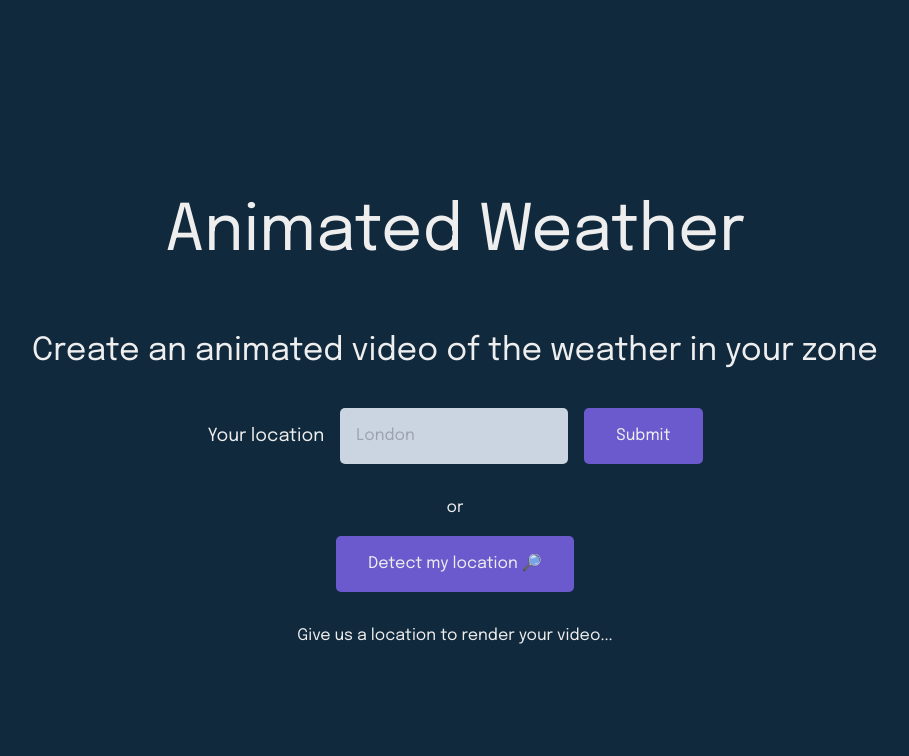
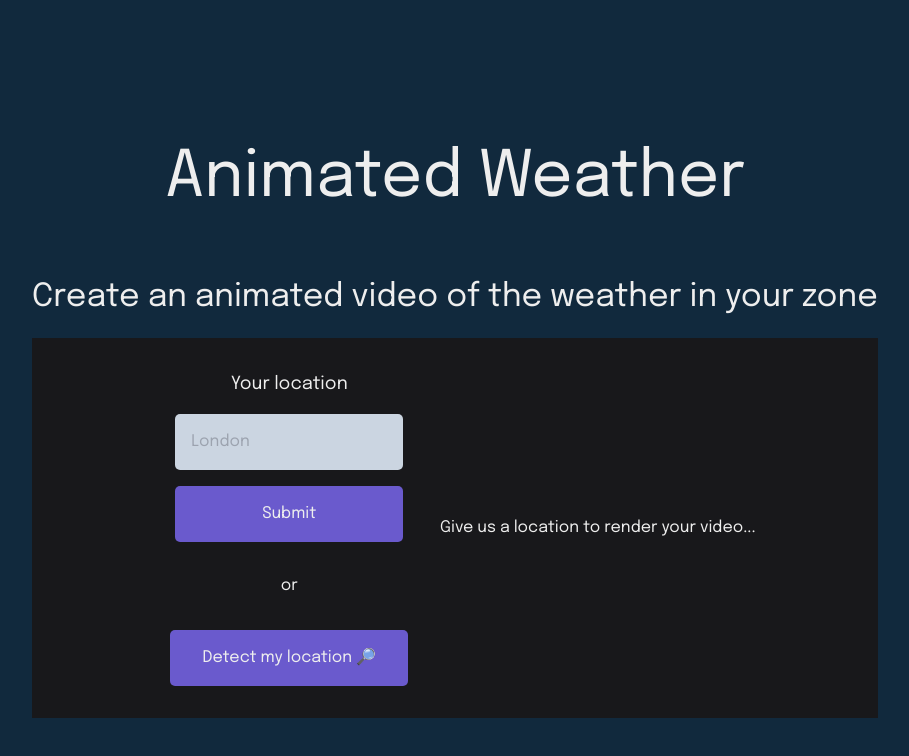
Before and after one commit to genaroibc/animated-weather, a Next.js app: page / in a window 1280 px wide. Shown: the top 756 px of the page, without its empty margins (185-1094 px from the left). Built offline with nearby package versions, Linux system fonts and the light colour scheme; no server answers.

Commit message:
[FEAT]: style main layout

```diff
--- a/src/components/DetectLocationBtn.tsx
+++ b/src/components/DetectLocationBtn.tsx
@@ -17,12 +17,18 @@ export function DetectLocationBtn({ onCoordinates }: Props) {
 	}, [userCoordinates, onCoordinates]);
 
 	return (
-		<>
-			<button className="mx-auto" type="button" onClick={handleLocationRequest}>
+		<div className="flex flex-col p-4 gap-4">
+			<button
+				className="mx-auto w-full"
+				type="button"
+				onClick={handleLocationRequest}
+			>
 				Detect my location 🔎
 			</button>
 
-			{locationError?.message && <p>{locationError.message}</p>}
-		</>
+			{locationError?.message && (
+				<p className="text-red-500">{locationError.message}</p>
+			)}
+		</div>
 	);
 }
--- a/src/components/LocationForm.tsx
+++ b/src/components/LocationForm.tsx
@@ -28,7 +28,7 @@ export function LocationForm({ onCoordinates }: Props) {
 	};
 	return (
 		<form
-			className="flex flex-col sm:flex-row gap-4 justify-center items-center rounded-md p-4 mx-auto my-0"
+			className="flex flex-col gap-4 justify-center rounded-md p-4 mx-auto my-0"
 			onSubmit={handleSubmit}
 		>
 			<label className="text-lg" htmlFor={LOCATION_INPUT_NAME}>
@@ -43,7 +43,9 @@ export function LocationForm({ onCoordinates }: Props) {
 				placeholder="London"
 			/>
 
-			<button type="submit">Submit</button>
+			<button type="submit" className="w-full max-w-none">
+				Submit
+			</button>
 		</form>
 	);
 }
--- a/src/components/VideoSection.tsx
+++ b/src/components/VideoSection.tsx
@@ -70,18 +70,22 @@ export function VideoSection() {
 	}, [coordinates]);
 
 	return (
-		<>
-			<LocationForm onCoordinates={setCoordinates} />
+		<div className="flex gap-4 flex-col sm:flex-row items-center justify-center bg-zinc-900 p-4">
+			<div className="flex flex-col gap-4">
+				<LocationForm onCoordinates={setCoordinates} />
+				<p>or</p>
+				<DetectLocationBtn onCoordinates={setCoordinates} />
+			</div>
 
-			<p>or</p>
-
-			<DetectLocationBtn onCoordinates={setCoordinates} />
-
-			{weatherData && <WeatherVideoPlayer weatherData={weatherData} />}
-
-			<p className="my-4">Give us a location to render your video...</p>
+			<div className="flex flex-col">
+				{weatherData ? (
+					<WeatherVideoPlayer weatherData={weatherData} />
+				) : (
+					<p className="my-4">Give us a location to render your video...</p>
+				)}
+			</div>
 
 			{/* {videoSrc && <RenderedVideo src={videoSrc} />} */}
-		</>
+		</div>
 	);
 }
--- a/src/pages/index.tsx
+++ b/src/pages/index.tsx
@@ -3,7 +3,7 @@ import { VideoSection } from '@/components/VideoSection';
 
 export default function Home() {
 	return (
-		<main className="mx-auto my-4 flex justify-center flex-col gap-4 text-center">
+		<main className="p-4 mx-auto my-4 flex justify-center flex-col gap-4 text-center">
 			<Hero />
 			<VideoSection />
 		</main>
```
